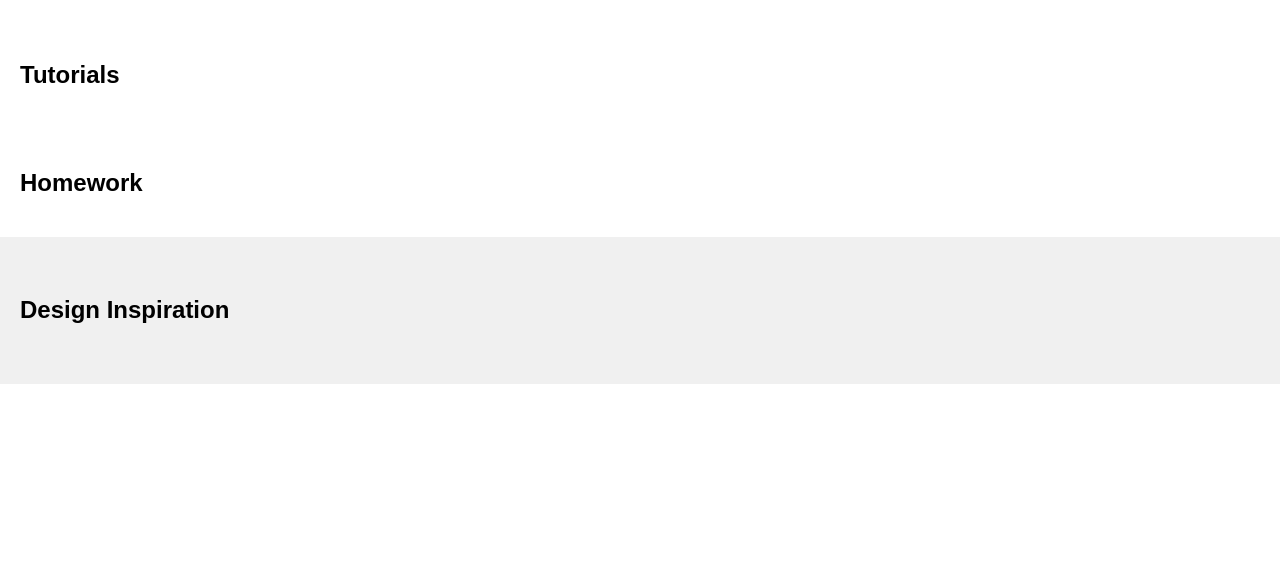
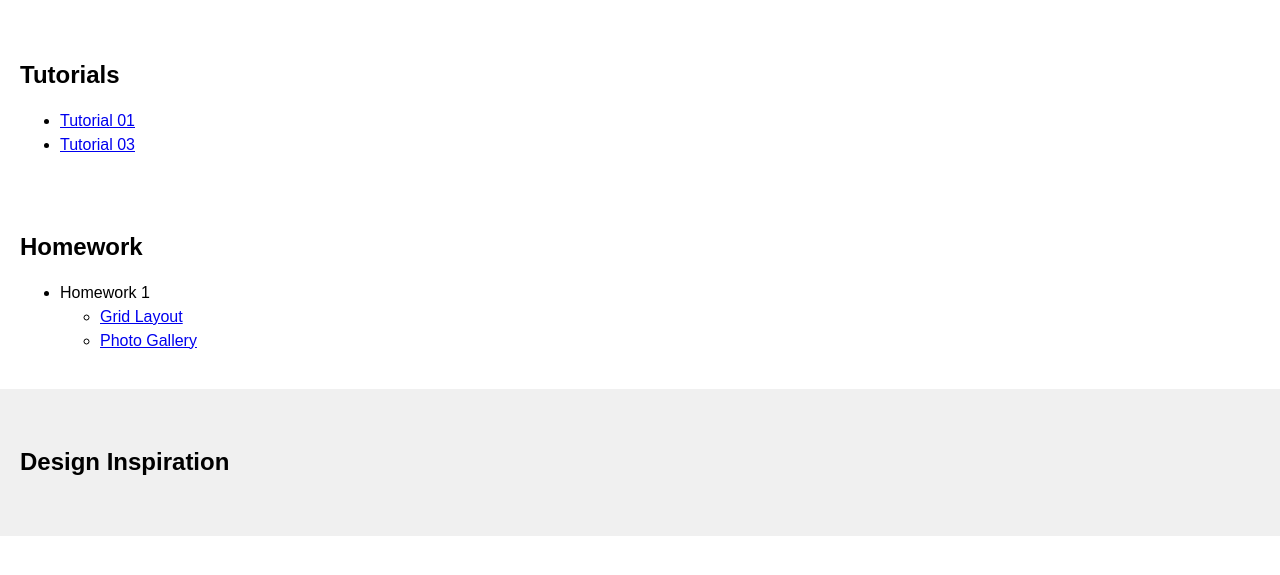
Before and after one commit to pamelachen89/cs130-coursework, a plain HTML site: page index.html in a window 1280 px wide. Shown: the part 99-674 px from the top of the page. Drawn offline with Linux system fonts and the light colour scheme.

Commit message:
added my links

```diff
--- a/index.html
+++ b/index.html
@@ -1,4 +1,3 @@
-<!-- You're welcome to change any of this! -->
 <!DOCTYPE html>
 <html lang="en">
    <head>
@@ -7,26 +6,26 @@
        <link rel="stylesheet" href="style.css">
    </head>
    <body>
-       <!-- HTML content tags go here. Change anything you want! -->
        <header>
            <h1>My CS130 Homepage</h1>
        </header>
        <main>
             <section id="tutorials">
                 <h2>Tutorials</h2>
-                <!--
-                    Links to your tutorial assignments go here.
-                    When you submit a new tutorial, add a link to it
-                    here (if applicable)
-                -->
+                    <ul>
+                        <li><a href="../repo/tutorial01/index.html">Tutorial 01</a></li>
+                        <li><a href="../repo/tutorial03/index.html">Tutorial 03</a></li>
+                    </ul>
             </section>
             <section id="homework">
                 <h2>Homework</h2>
-                <!--
-                    Links to your Homework assignments go here.
-                    When you submit a new tutorial, add a link to it
-                    here (if applicable)
-                -->
+                    <ul>
+                        <li>Homework 1</li>
+                            <ul>
+                                <li><a href="../repo/hw01/01_cssgrid/index.html">Grid Layout</a></li>
+                                <li><a href="../repo/hw01/02_flexbox/index.html">Photo Gallery</a></li>
+                            </ul>
+                    </ul>
             </section>
             <section id="inspiration">
                 <h2>Design Inspiration</h2>
```
